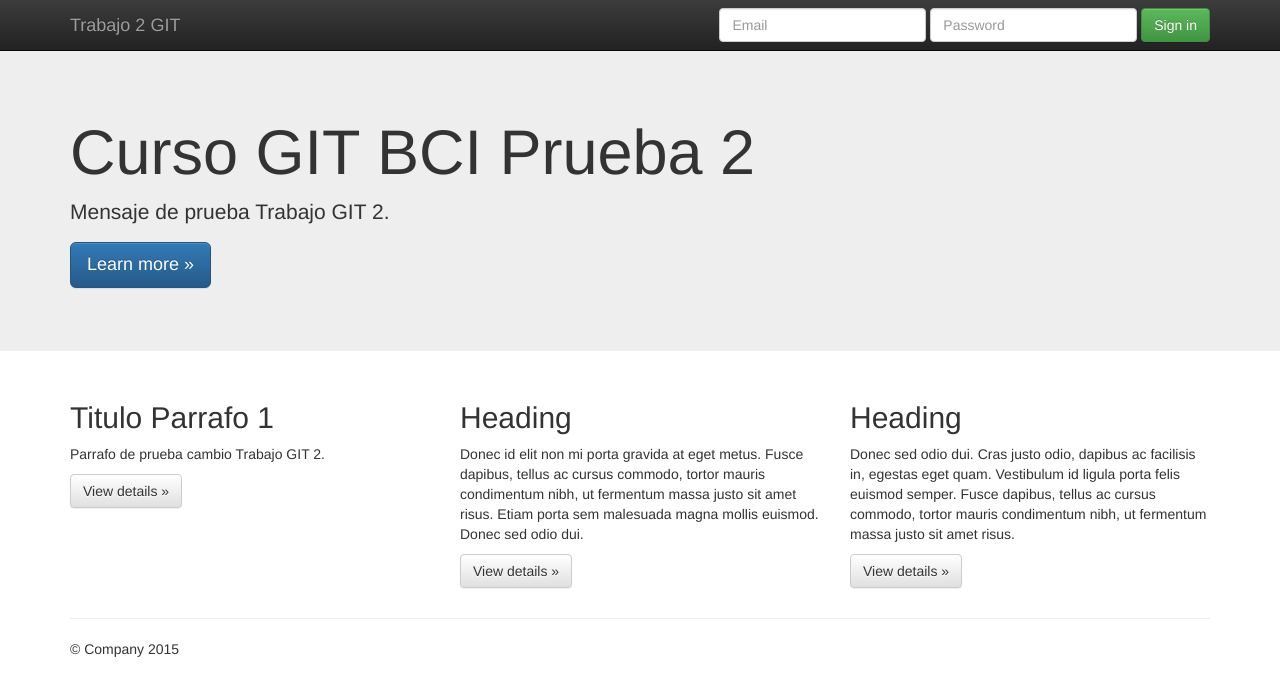
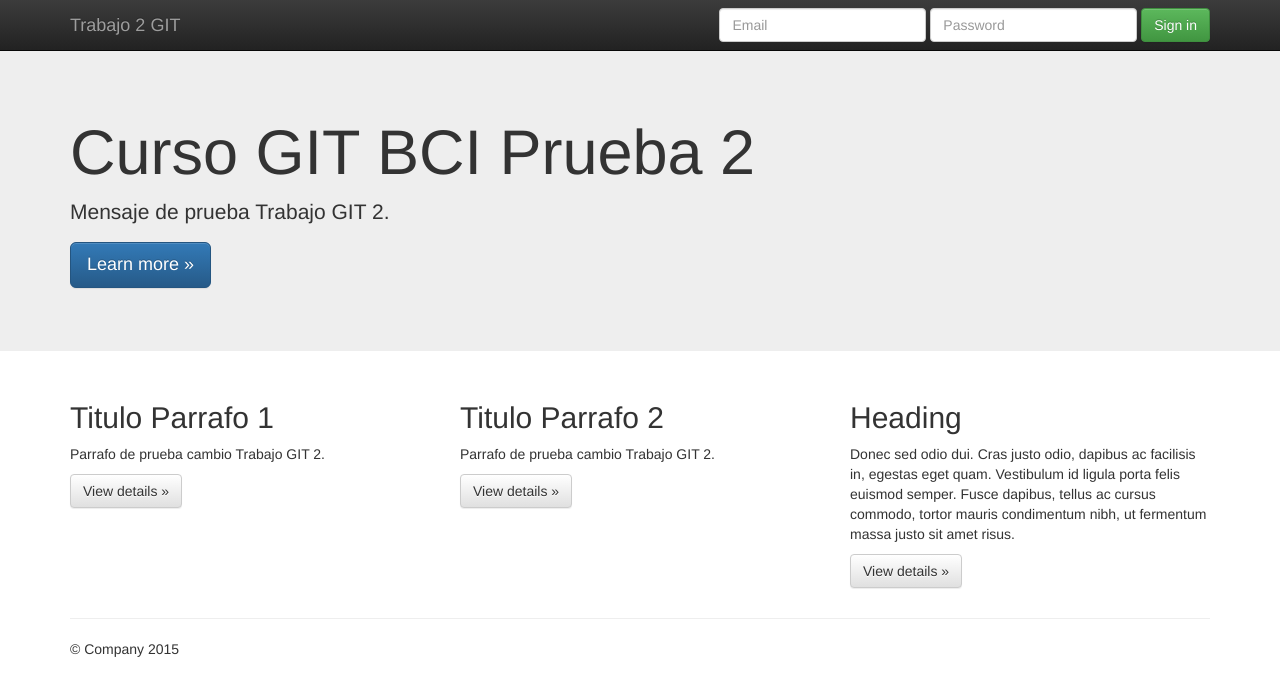
Before and after one commit to rmiranda93/Trabajo2_Rafael_Miranda, a plain HTML site: page initializr/index.html in a window 1280 px wide. Drawn offline with nearby package versions, Linux system fonts and the light colour scheme.

Commit message:
Se agrega parrafo 2

```diff
--- a/initializr/index.html
+++ b/initializr/index.html
@@ -70,8 +70,8 @@
           <p><a class="btn btn-default" href="#" role="button">View details &raquo;</a></p>
         </div>
         <div class="col-md-4">
-          <h2>Heading</h2>
-          <p>Donec id elit non mi porta gravida at eget metus. Fusce dapibus, tellus ac cursus commodo, tortor mauris condimentum nibh, ut fermentum massa justo sit amet risus. Etiam porta sem malesuada magna mollis euismod. Donec sed odio dui. </p>
+          <h2>Titulo Parrafo 2</h2>
+          <p>Parrafo de prueba cambio Trabajo GIT 2. </p>
           <p><a class="btn btn-default" href="#" role="button">View details &raquo;</a></p>
        </div>
         <div class="col-md-4">
```
